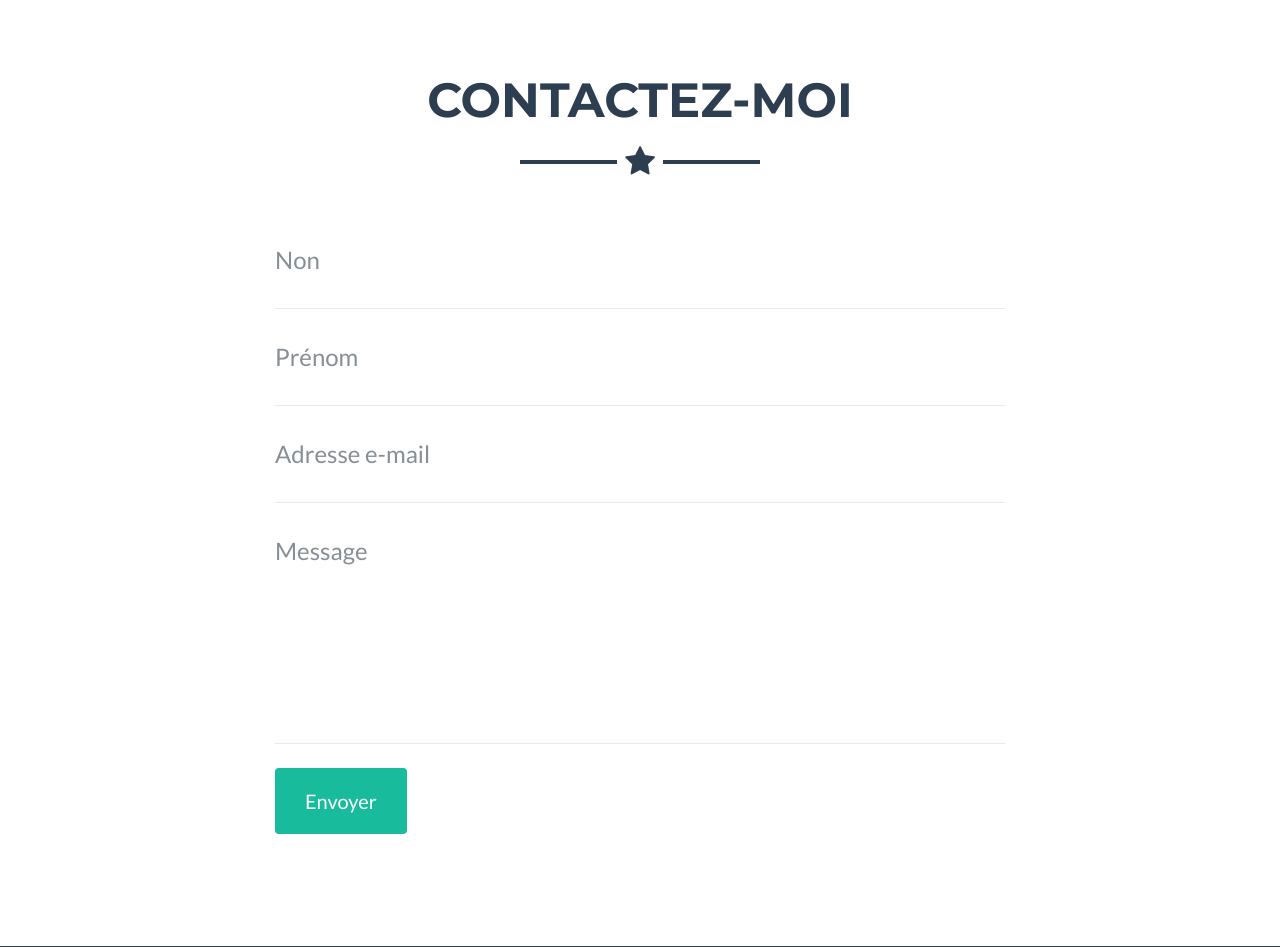
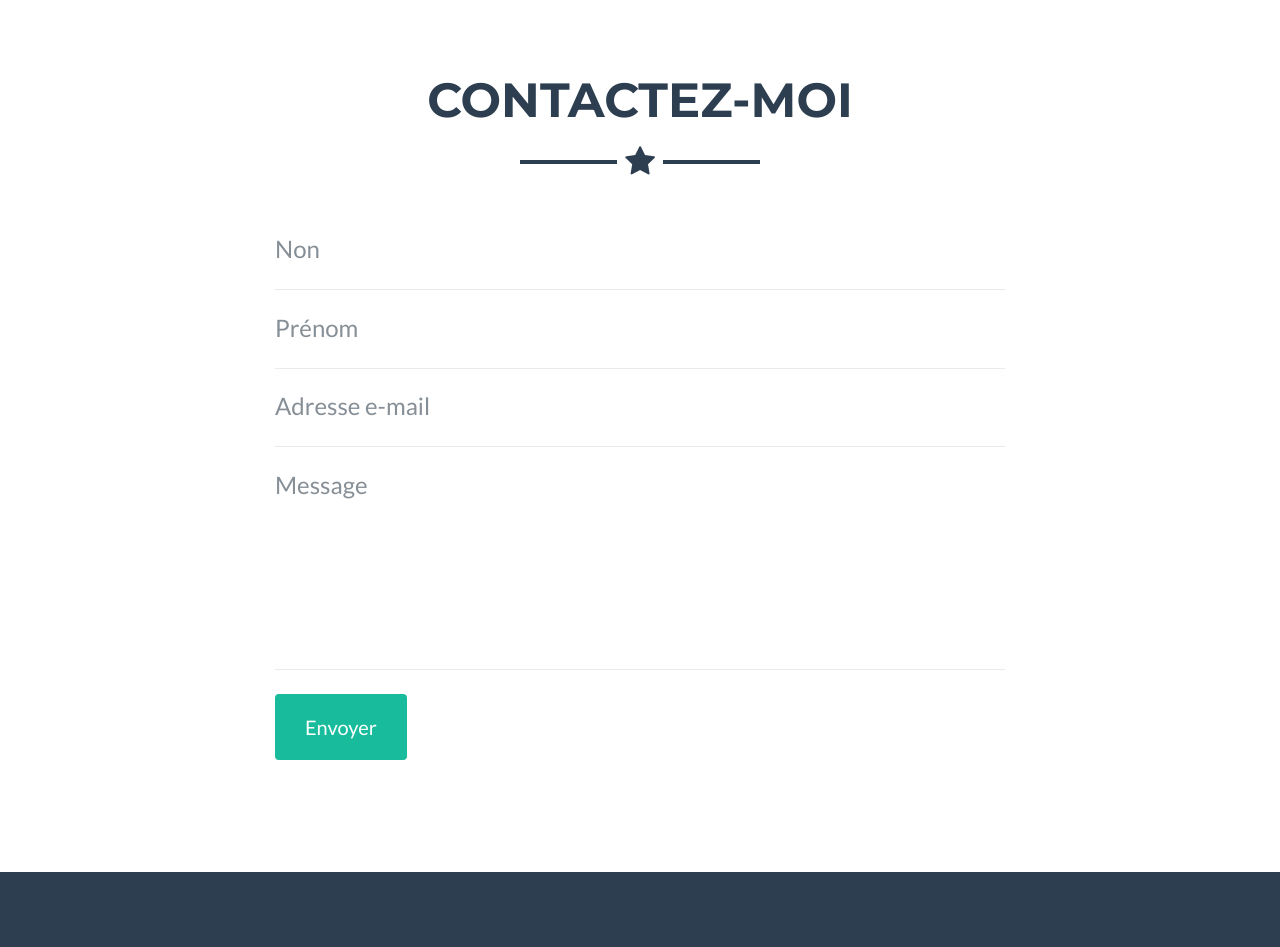
Before and after one commit to ericc06/blog, a PHP site: page /public/_index.html in a window 1280 px wide. Shown: the part 906-1853 px from the top of the page. Run offline with PHP 8.4, Linux system fonts and the light colour scheme.

Commit message:
Contact form layout compacted.

```diff
--- a/public/css/custom.css
+++ b/public/css/custom.css
@@ -20,6 +20,13 @@ hr.star-dark.pink-bg-star:after {
     padding-bottom: 6rem;
 }
 
+.floating-label-form-group label {
+    line-height: 1 !important;
+}
+
+.form-group p {
+    margin-bottom: 0.5rem;
+
 .pagination {
     justify-content: center;
     margin-top: 35px;
```
